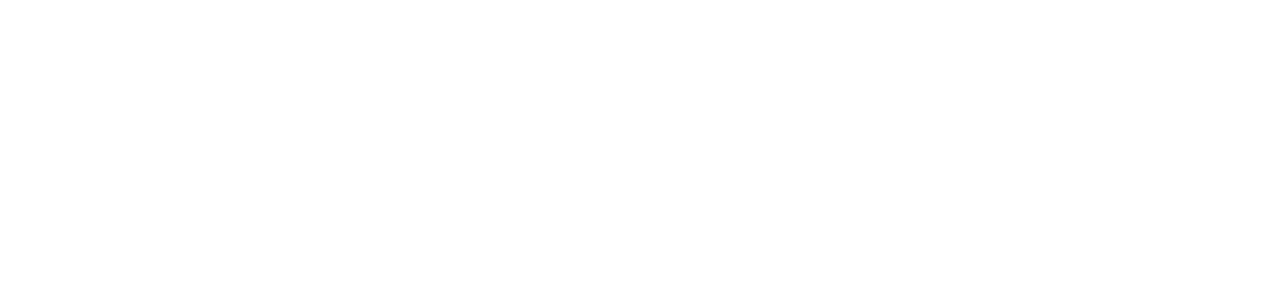
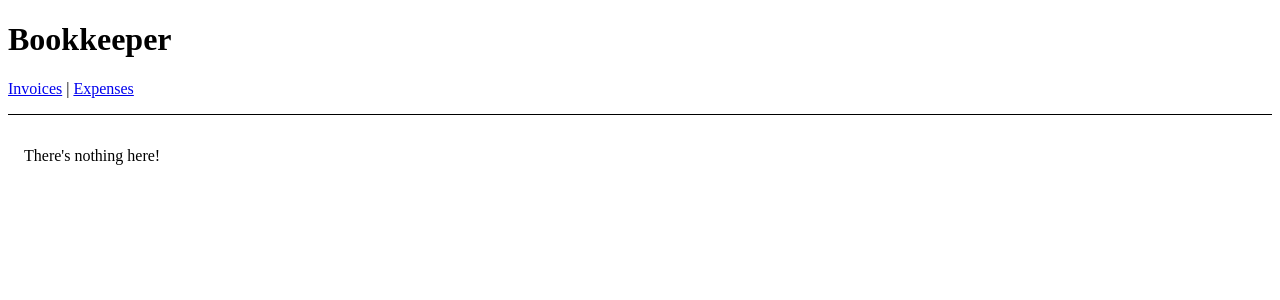
Before and after one commit to hermes2k/react-router-tutorial, a React (Create React App) app: page /invoices/1 in a window 1280 px wide. Before the commit this address had no page. Shown: the top 300 px of the page. Built offline with nearby package versions, Linux system fonts and the light colour scheme.

Commit message:
Adding a *No Match* Route

```diff
--- a/src/index.js
+++ b/src/index.js
@@ -15,6 +15,14 @@
       <Route path="/" element={<App />}>
         <Route path="expenses" element={<Expenses />} />
         <Route path="invoices" element={<Invoices />} />
+        <Route
+          path="*"
+          element={
+            <main style={{ padding: "1rem" }}>
+              <p>There's nothing here!</p>
+            </main>
+          }
+        />
       </Route>
     </Routes>
   </BrowserRouter>,
```
